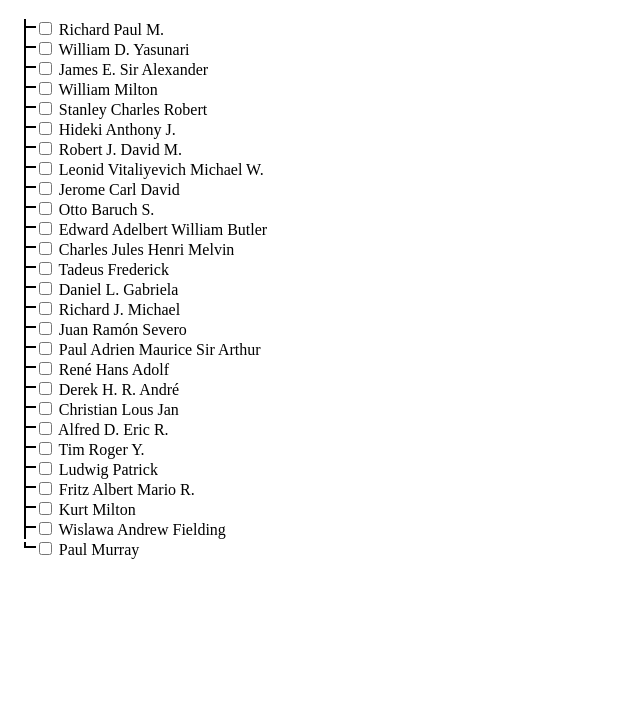
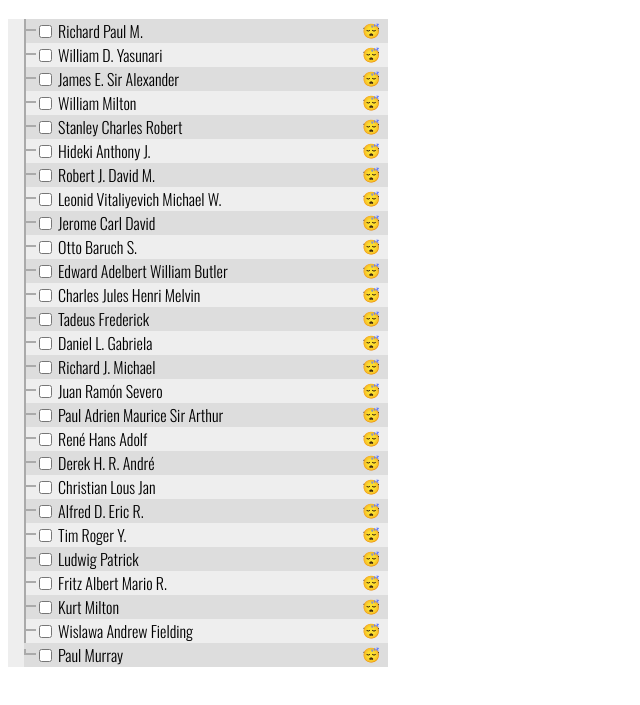
Before and after one commit to maracunha/frontent-test-items-tree, a plain HTML site: page index.html in a window 1280 px wide. Shown: the part 61-766 px from the top of the page, without its empty margins (0-640 px from the left). Drawn offline with nearby package versions, Linux system fonts and the light colour scheme.

Commit message:
style: add colors

```diff
--- a/index.html
+++ b/index.html
@@ -4,6 +4,9 @@
     <meta charset="UTF-8">
     <meta name="viewport" content="width=device-width, initial-scale=1.0">
     <title>Desafio Front-end</title>
+    <link rel="preconnect" href="https://fonts.gstatic.com">
+
+<link href="https://fonts.googleapis.com/css2?family=Oswald:wght@300&display=swap" rel="stylesheet">
     <link rel="stylesheet" type="text/css" href="style.css">
   </head>
   <body>
--- a/style.css
+++ b/style.css
@@ -1,4 +1,12 @@
+
+#list {
+  width: 380px;
+  background: #eee;
+  font-family: 'Oswald', sans-serif;
+}
+
 ul {
+  display: flex;
   padding: 0;
   margin: 0;
   list-style-type: none;
@@ -6,9 +14,46 @@ ul {
 }
 li {
   list-style-type: none;
-  border-left: 2px solid #000;
+  border-left: 2px solid #aaa;
   margin-left: 1em;
 }
+
+li:nth-child(odd) {
+  background-color: #ddd;
+}
+
+li li:nth-child(odd) {
+  background-color: #eee;
+}
+li li:nth-child(even) {
+  background-color: #ddd;
+}
+
+ul li::after {
+content: "😴";
+cursor: pointer;
+position: absolute;
+font-size: 14px;
+right: 0.5rem;
+}
+
+
+ul li::before {
+  content: "😎";
+  cursor: pointer;
+  position: absolute;
+  font-size: 14px;
+  right: 0.5rem;
+  }
+
+ul li:hover::after {
+  content: "🙂";
+  cursor: pointer;
+  position: absolute;
+  font-size: 14px;
+  right: 0.5rem;
+}
+
 li input {
   padding-left: 2em;
   margin-left: 0.8rem;
@@ -21,10 +66,15 @@ li input::before {
   left: -15px;
   bottom: 50%;
   width: 0.75em;
-  border: 2px solid #000;
+  border: 2px solid #aaa;
   border-top: 0 none transparent;
   border-right: 0 none transparent;
 }
+
 ul > li:last-child {
   border-left: 2px solid transparent;
 }
+
+ul li:hover {
+  background-color: rgb(218, 194, 91);
+}
```
